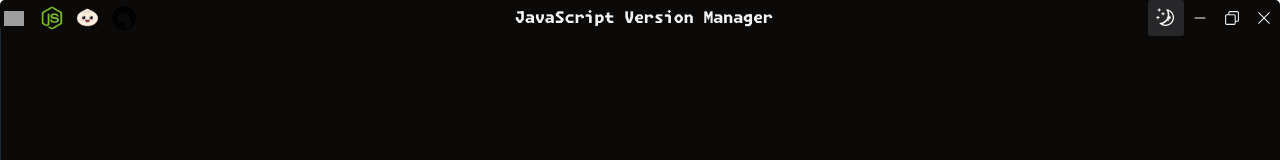
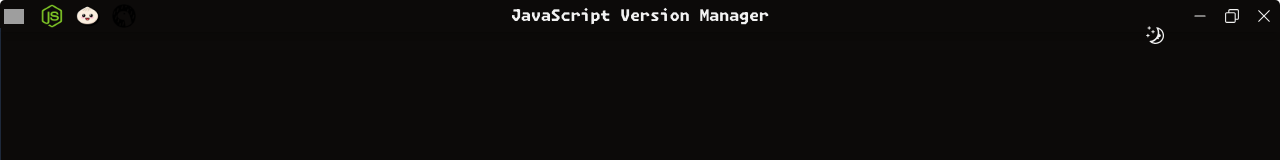
Before and after one commit to Ulrich-Tonmoy/vm, a React (Vite) app: page / in a window 1280 px wide. Shown: the top 160 px of the page. Built offline with nearby package versions, Linux system fonts and the light colour scheme; grey boxes are pictures that could not be loaded.

Commit message:
🎨style: title bar action button style fixed

```diff
--- a/src/components/titlebar/Right.tsx
+++ b/src/components/titlebar/Right.tsx
@@ -27,12 +27,21 @@ export const Right = () => {
 
   return (
     <div className="flex items-center">
-      <ModeToggle />
+      <TooltipProvider>
+        <Tooltip>
+          <TooltipTrigger>
+            <ModeToggle />
+          </TooltipTrigger>
+          <TooltipContent>
+            <p>Toggle Theme</p>
+          </TooltipContent>
+        </Tooltip>
+      </TooltipProvider>
       <TooltipProvider>
         <Tooltip>
           <TooltipTrigger>
             <MinusIcon
-              className="px-2 py-0 my-0 text-center cursor-pointer size-8 hover:bg-gray-800"
+              className="px-2 py-0 my-0 text-center cursor-pointer size-8 hover:bg-border"
               onClick={onMinimize}
             />
           </TooltipTrigger>
@@ -46,7 +55,7 @@ export const Right = () => {
           <Tooltip>
             <TooltipTrigger>
               <SquareIcon
-                className="px-2 py-1 text-center cursor-pointer size-8 hover:bg-gray-800"
+                className="px-2 py-1 text-center cursor-pointer size-8 hover:bg-border"
                 onClick={onScaleDown}
               />
             </TooltipTrigger>
@@ -60,7 +69,7 @@ export const Right = () => {
           <Tooltip>
             <TooltipTrigger>
               <CopyIcon
-                className="px-2 py-1 text-center scale-x-[-1] cursor-pointer size-8 hover:bg-gray-800"
+                className="px-2 py-1 text-center scale-x-[-1] cursor-pointer size-8 hover:bg-border"
                 onClick={onScaleUp}
               />
             </TooltipTrigger>
--- a/src/components/titlebar/Titlebar.tsx
+++ b/src/components/titlebar/Titlebar.tsx
@@ -5,7 +5,7 @@ import { Right } from "./Right";
 export const TitleBar = () => {
   return (
     <div
-      className="fixed top-0 left-0 right-0 flex items-center justify-between pl-1 shadow-sm"
+      className="fixed top-0 left-0 right-0 flex items-center justify-between pl-1 shadow-md"
       data-tauri-drag-region
     >
       <Left />
--- a/src/components/titlebar/theme-toggle/ModeToggle.tsx
+++ b/src/components/titlebar/theme-toggle/ModeToggle.tsx
@@ -14,11 +14,10 @@ export function ModeToggle() {
   return (
     <DropdownMenu>
       <DropdownMenuTrigger asChild>
-        <Button variant="secondary" size="icon">
+        <div className="p-[0.4rem] mr-3 hover:bg-border cursor-pointer">
           <SunIcon className="h-[1.2rem] w-[1.2rem] rotate-0 scale-100 transition-all dark:-rotate-90 dark:scale-0" />
           <MoonIcon className="absolute h-[1.2rem] w-[1.2rem] rotate-90 scale-0 transition-all dark:rotate-0 dark:scale-100" />
-          <span className="sr-only">Toggle theme</span>
-        </Button>
+        </div>
       </DropdownMenuTrigger>
       <DropdownMenuContent align="end">
         <DropdownMenuItem onClick={() => setTheme("light")}>Light</DropdownMenuItem>
```
Also changed, not shown: src/styles.css (+38 -0 lines).
